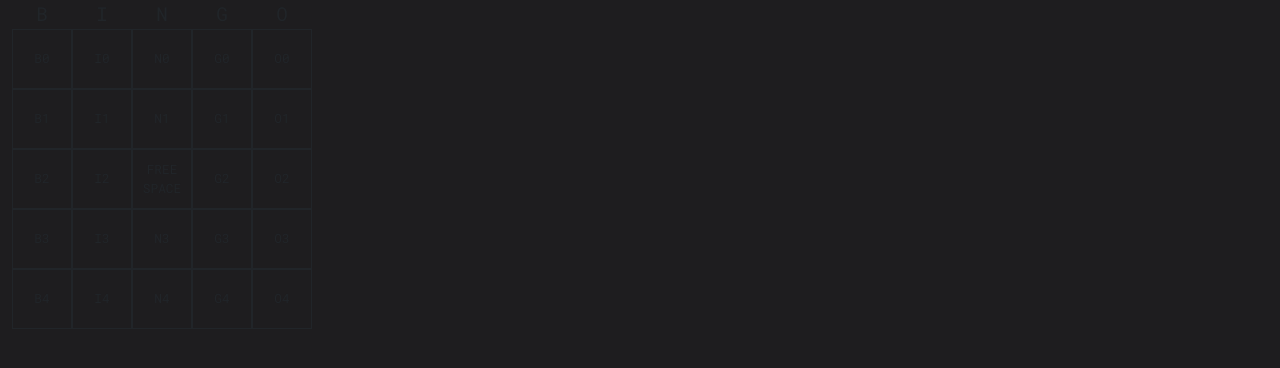
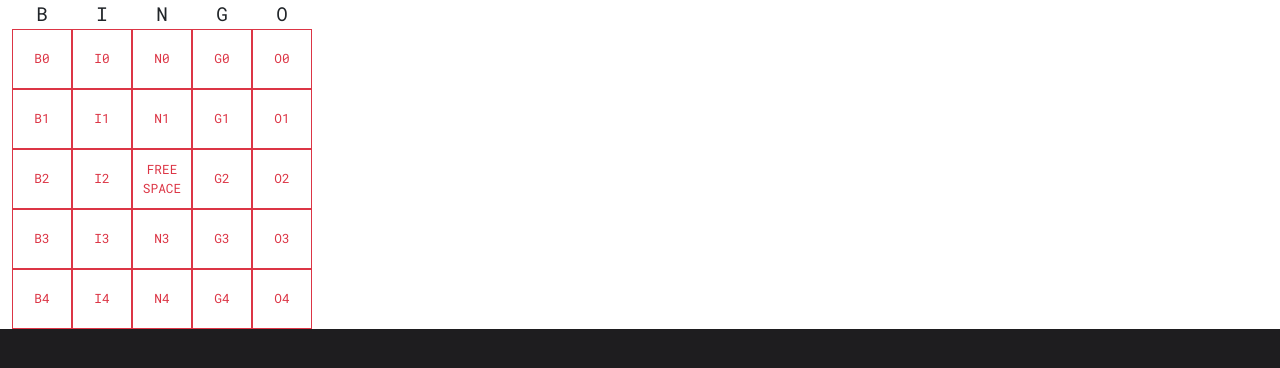
Before and after one commit to nathalierosario/natiros-website, a React (Vite) app: page / in a window 1280 px wide. Shown: the top 368 px of the page. Built offline with nearby package versions, Linux system fonts and the light colour scheme.

Commit message:
lifting state up

```diff
--- a/src/components/GoldenEye/Pattern.tsx
+++ b/src/components/GoldenEye/Pattern.tsx
@@ -21,7 +21,35 @@ export default function Pattern() {
     O: Array(5).fill(false),
   };
 
+  const dontCall: string[] = [];
+
   const [pattern, setPattern] = useState<BingoPattern>(initialPattern);
+  const [dontCallLetters, setDontCallLetters] = useState<string[]>(dontCall);
+
+  const clickPattern = (letter: keyof BingoPattern, index: number) => {
+    setPattern((prevPattern) => {
+      const updatedCells = [...prevPattern[letter]];
+      updatedCells[index] = !updatedCells[index];
+
+      const updatedPattern = {
+        ...prevPattern,
+        [letter]: updatedCells,
+      };
+
+      updateDontCall(updatedPattern);
+
+      return updatedPattern;
+    });
+  };
+
+  const updateDontCall = (updatedPattern: BingoPattern) => {
+    const bingoLetters = Object.keys(updatedPattern) as (keyof BingoPattern)[];
+    const updatedDontCall = bingoLetters.filter((l) =>
+      updatedPattern[l].every((val) => !val)
+    );
+
+    setDontCallLetters(updatedDontCall.length === 5 ? [] : updatedDontCall);
+  };
 
   return (
     <Container className="text-center pattern-board d-inline-flex w-auto">
@@ -29,10 +57,17 @@ export default function Pattern() {
         {Object.keys(pattern).map((key) => (
           <Col key={key} className="flex-grow-0 pattern-bingo-letter">
             {key}
-            {pattern[key as keyof BingoPattern].map((value, index) => (
-              <Row>
+            {pattern[key as keyof BingoPattern].map((isClicked, index) => (
+              <Row key={index}>
                 <Col className="flex-grow-0">
-                  <Button variant="outline-dark" key={index} className="pattern-cell-btn">
+                  <Button
+                    onClick={() =>
+                      clickPattern(key as keyof BingoPattern, index)
+                    }
+                    variant={isClicked ? "danger" : "outline-danger"}
+                    key={key + index}
+                    className="pattern-cell-btn"
+                  >
                     {key === "N" && index === 2 ? "FREE SPACE" : key + index}
                   </Button>
                 </Col>
--- a/src/main.css
+++ b/src/main.css
@@ -7,8 +7,11 @@ body {
   font-family: 'Roboto Mono', monospace;
   font-weight: 400;
   -webkit-font-smoothing: antialiased;
-  background-color: #1E1D1F;
+  background-color: white;
+}
 
+.pattern-bingo-letter {
+  font-size: 1.2rem;
 }
 
 .pattern-cell-btn {
@@ -22,10 +25,6 @@ body {
   height: 3.75rem;
 }
 
-.pattern-bingo-letter {
-  font-size: 1.2rem;
-}
-
 .btn {
   --bs-btn-border-radius: 0;
 }
```
